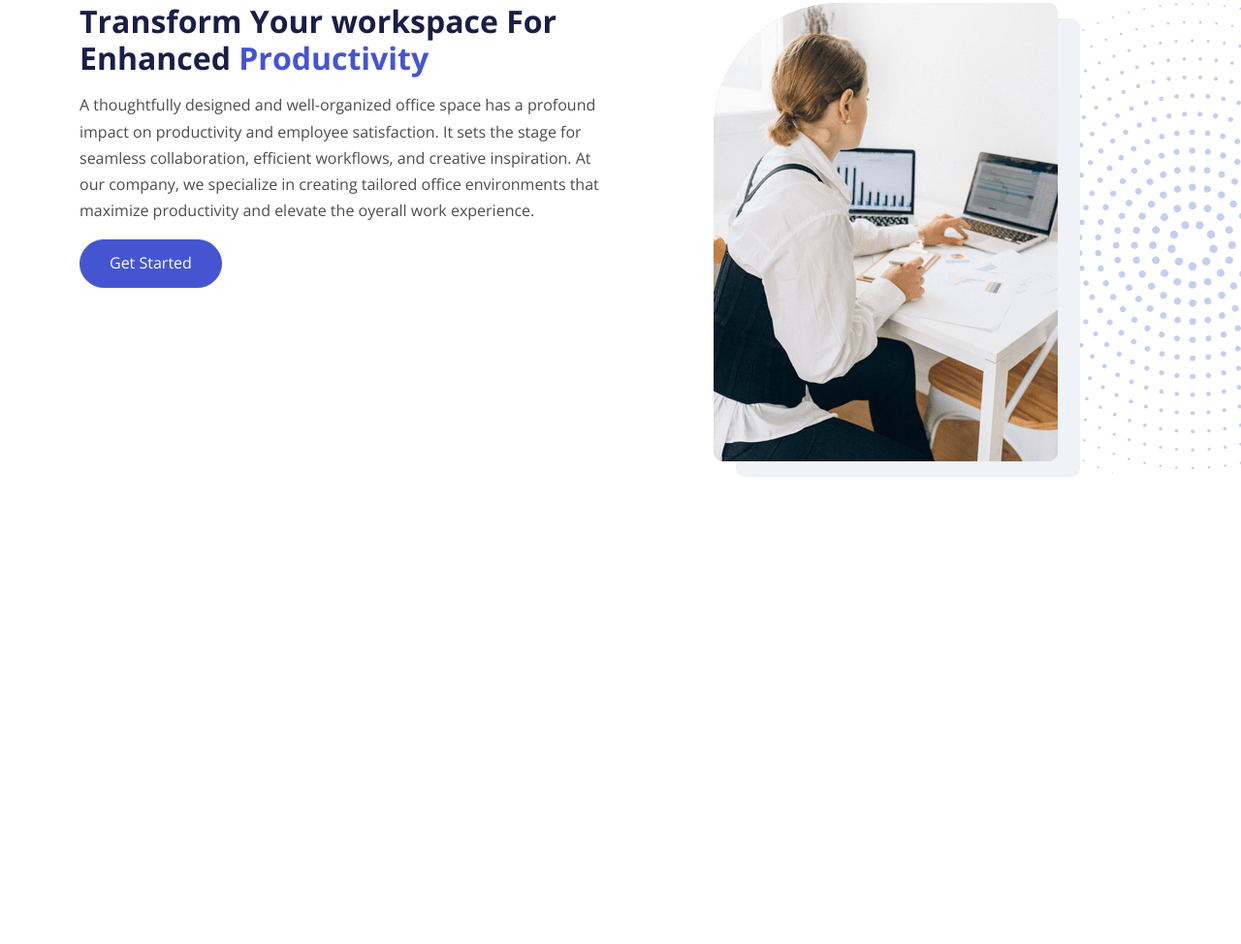
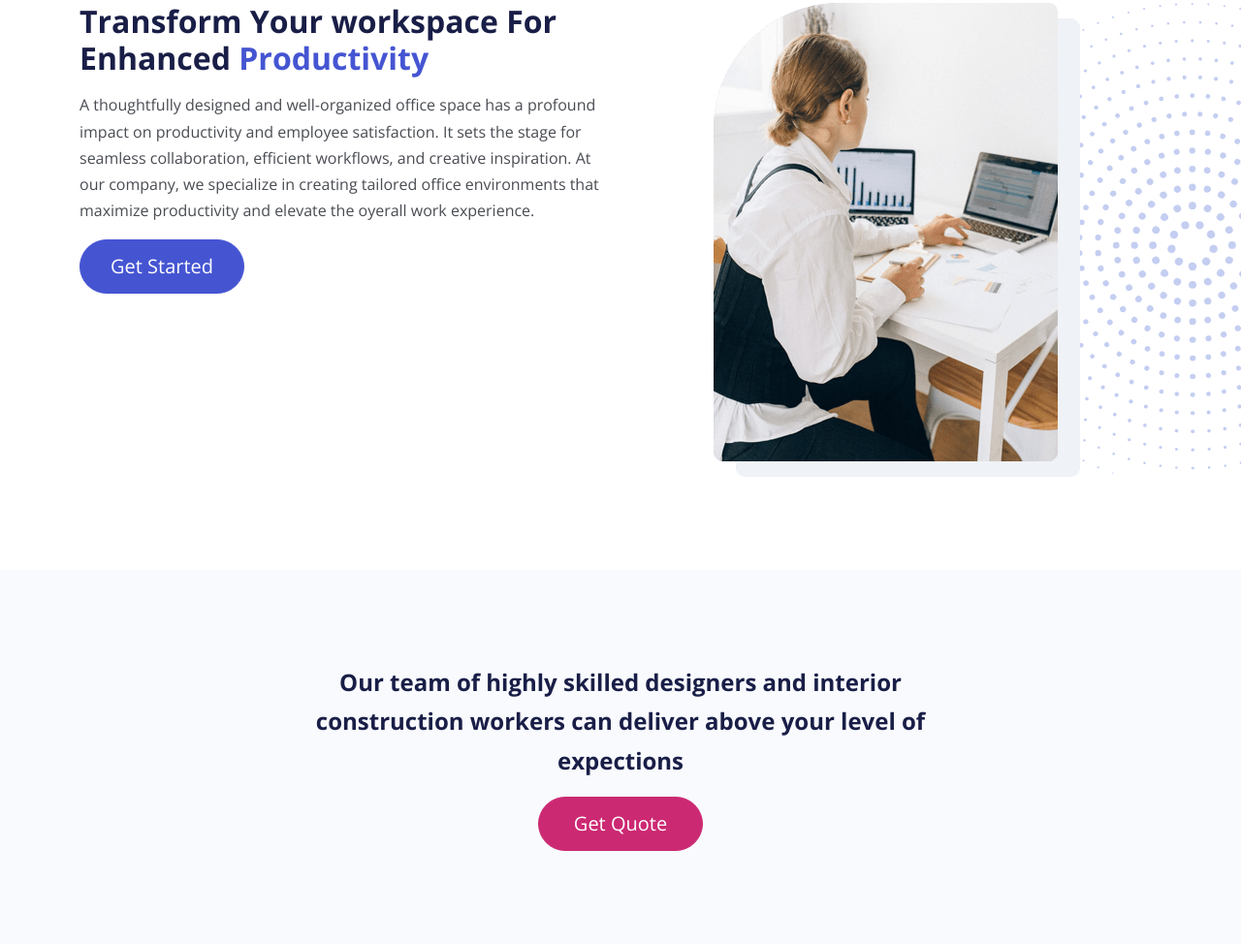
Before and after one commit to wastardy/yavin_website, a website: page index.html in a window 1280 px wide. Shown: the part 2829-3803 px from the top of the page at 97% size. Before the commit the page ends 3417 px from the top, so only its background shows below. Drawn offline with nearby package versions, Linux system fonts and the light colour scheme; files that its build step writes are made by us from their sources.

Commit message:
add get quote section

```diff
--- a/index.html
+++ b/index.html
@@ -318,7 +318,8 @@
                             </p>
                             <a
                                 href="./article.html"
-                                class="btn btn-primary"
+                                class="btn btn-primary btn-lg"
+                                style="width: 170px;"
                             >
                                 Get Started
                             </a>
@@ -337,6 +338,26 @@
             </div>
         </section>
 
+        <!-- Get Quote -->
+        <section class="get-quote bg-light py-6 text-center">
+            <div class="container">
+                <div class="row">
+                    <div class="col-lg-8 offset-lg-2">
+                        <h4 class="lh-base">
+                            Our team of highly skilled designers and
+                            interior construction workers can deliver
+                            above your level of expections
+                        </h4>
+                        <a
+                            href="#contact"
+                            class="btn btn-secondary btn-lg"
+                            style="width: 170px;"
+                        >Get Quote</a>
+                    </div>
+                </div>
+            </div>
+        </section>
+
 
         <script src="js/bootstrap.bundle.min.js"></script>
         <script src="js/script.js"></script>
```
